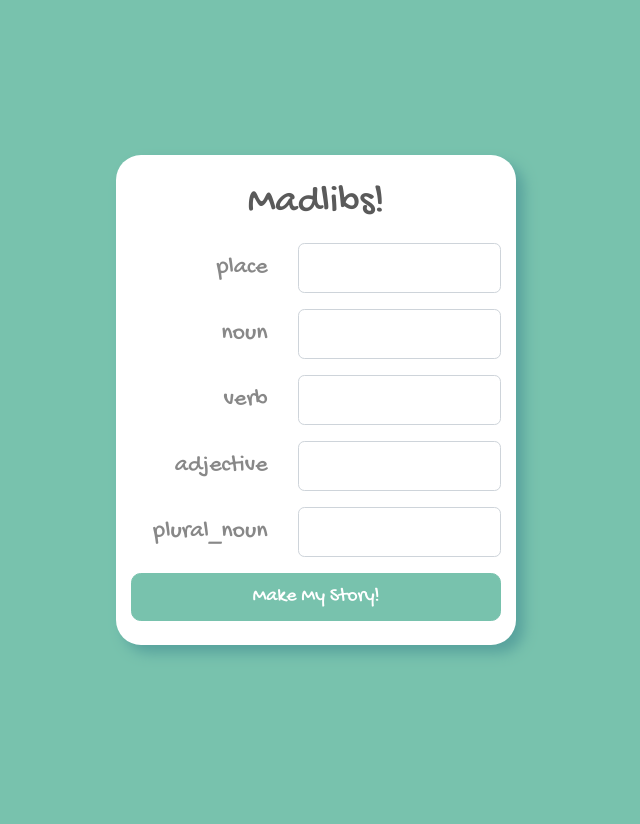
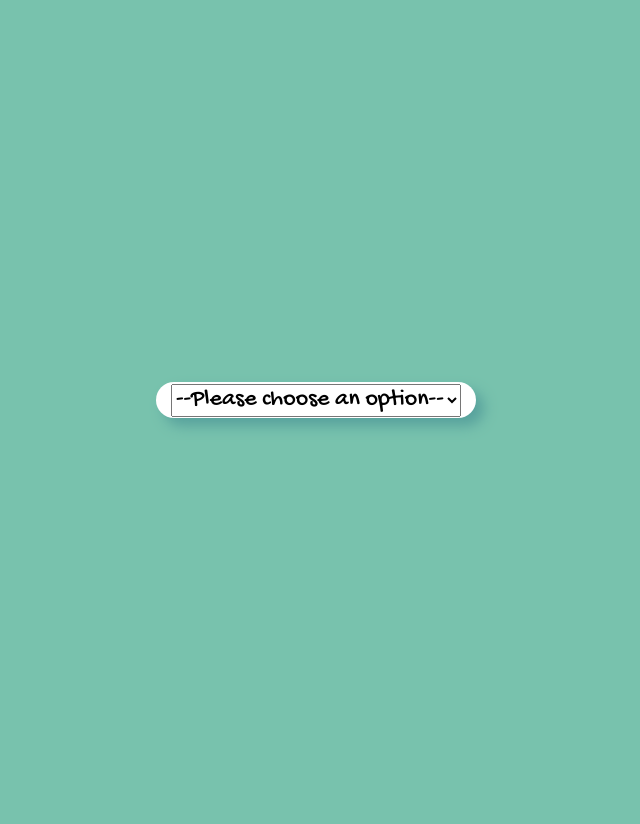
Before and after one commit to juliahowes124/MadLibs, a Flask app: page / in a window 1280 px wide. Shown: the whole page, without its empty margins (324-964 px from the left). Run offline with Flask 2, Linux system fonts and the light colour scheme.

Commit message:
some further study

```diff
--- a/app.py
+++ b/app.py
@@ -1,25 +1,31 @@
 from flask import Flask, render_template, request
 from flask_debugtoolbar import DebugToolbarExtension
 
-from stories import silly_story
-from stories import excited_story
-
-STORY_TYPE = silly_story
+from stories import story_dict
 
 app = Flask(__name__)
 app.config['SECRET_KEY'] = "secret"
 
 debug = DebugToolbarExtension(app)
 
+
 @app.route('/')
 def index():
+    """ Return Dropdown with story options """
+
+    return render_template("dropdown.html", story_options=story_dict.keys())
+
+
+@app.route('/results')
+def story_form():
     """Return MadLibs Homepage"""
 
-    return render_template("questions.html", words = STORY_TYPE.prompts)
+    story_name = request.args["story"]
+    return render_template("questions.html", words=story_dict[story_name].prompts, story_name=story_name)
 
-@app.route('/results')
-def results():
-    """Return MadLibs results"""
-    story = STORY_TYPE.generate(request.args)
 
-    return render_template("story.html", story = story)
+# @app.route('/results', methods=["POST"])
+# def results():
+#     """Return MadLibs results"""
+
+#     return render_template("story.html", story=silly_story.generate(request.form))
--- a/requirements.txt
+++ b/requirements.txt
@@ -1,5 +1,7 @@
+blinker==1.4
 click==7.1.2
 Flask==1.1.2
+Flask-DebugToolbar==0.11.0
 itsdangerous==1.1.0
 Jinja2==2.11.3
 MarkupSafe==1.1.1
--- a/stories.py
+++ b/stories.py
@@ -20,7 +20,6 @@ class Story:
 
     def __init__(self, words, text):
         """Create story with words and template text."""
-
         self.prompts = words
         self.template = text
 
@@ -50,3 +49,8 @@ excited_story = Story(
     ["noun", "verb"],
     """OMG!! OMG!! I love to {verb} a {noun}!"""
 )
+
+story_dict = {
+    "silly_story": silly_story,
+    "excited_story": excited_story
+}
--- /dev/null
+++ b/templates/dropdown.html
@@ -0,0 +1,15 @@
+{% extends 'base.html' %}
+
+{% block title %} Madlibs! {% endblock %}
+
+{% block content %}
+<form action="/results">
+    <select name="story" id="story-select" onchange="this.form.submit()">
+        <option value="">--Please choose an option--</option>
+        {% for story in story_options %}
+        <option value="{{story}}">{{story}}</option>
+        {% endfor %}
+    </select>
+</form>
+
+{% endblock %}
--- a/templates/questions.html
+++ b/templates/questions.html
@@ -6,7 +6,7 @@
 
   <h1 class="pt-4 mb-3 text-center">Madlibs!</h1>
 
-  <form action="results" class="pb-4">
+  <form action="results" class="pb-4" method="POST">
 
   <!-- an example of one field -- you should make these autogenerated! -->
     {% for word in words %}
```
Also changed, not shown: 1 other file.
